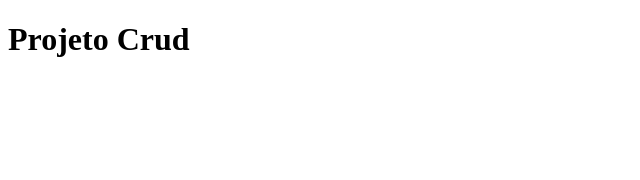
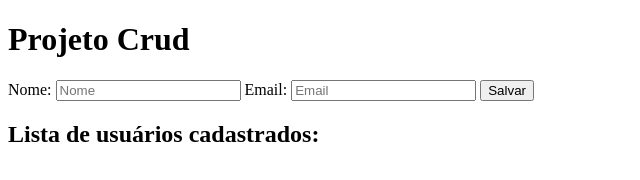
Before and after one commit to ranyelsonneres/GPE01N40061_3---EXTENSAO---PROGRAMACAO-PARA-WEB, a website: page Projeto-Crud/public/index.html in a window 1280 px wide. Shown: the whole page, without its empty margins (0-640 px from the left). Drawn offline with Linux system fonts and the light colour scheme.

Commit message:
Update index.html

```diff
--- a/Projeto-Crud/public/index.html
+++ b/Projeto-Crud/public/index.html
@@ -3,9 +3,22 @@
 <head>
     <meta charset="UTF-8">
     <meta name="viewport" content="width=device-width, initial-scale=1.0">
-    <title>Document</title>
+    <title>Projeto Crud</title>
 </head>
 <body>
     <h1>Projeto Crud</h1>
+    <form id="user-form">
+        <label for="nome">Nome:</label>
+        <input type="text" id="nome" placeholder="Nome" required>
+        <label for="email">Email:</label>
+        <input type="text" id="email" placeholder="Email" required>
+
+        <button type="submit">Salvar</button>
+    </form>
+
+    <h2>Lista de usuários cadastrados:</h2>
+    <ul id="user-list"></ul>
+
+    <script src="app.js"></script>
 </body>
 </html>
```
